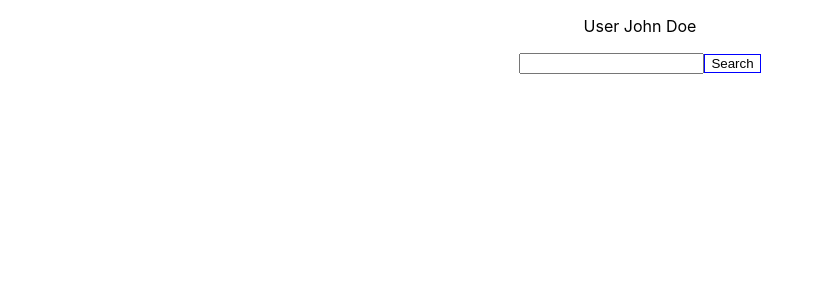
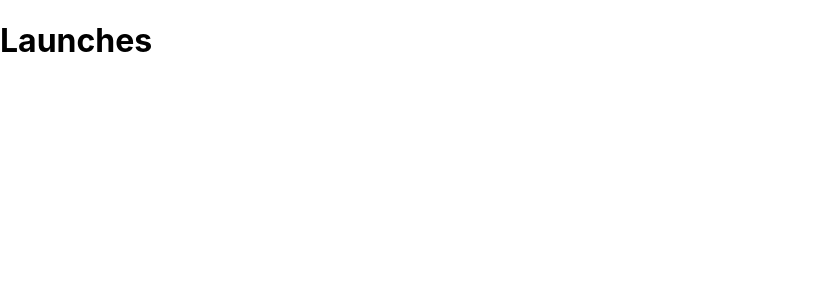
Before and after one commit to spdy999/right-man-front, a React (Create React App) app: page / in a window 1280 px wide. Shown: the top 300 px of the page, without its empty margins (0-822 px from the left). Built offline with nearby package versions, Linux system fonts and the light colour scheme.

Commit message:
initiate graphql (again)

```diff
--- a/src/App.tsx
+++ b/src/App.tsx
@@ -1,13 +1,20 @@
 import React, { Component } from 'react';
 import PokemonSearch from './components/PokemonSearch';
+import { ApolloProvider } from 'react-apollo';
 import './App.css';
+import ApolloClient from 'apollo-boost';
+import Launches from './components/Launches';
+
+const client = new ApolloClient({
+  uri: 'http://localhost:5000/graphql',
+});
 
 class App extends Component {
   render() {
     return (
-      <div className="App">
-        <PokemonSearch name="John Doe" />
-      </div>
+      <ApolloProvider client={client}>
+        <Launches />
+      </ApolloProvider>
     );
   }
 }
--- /dev/null
+++ b/src/components/Launches.tsx
@@ -0,0 +1,23 @@
+import React, { Component } from 'react';
+import gql from 'graphql-tag';
+
+const LAUNCHES_QUERY = gql`
+  query LaunchesQuery {
+    users {
+      id
+      username
+    }
+  }
+`;
+
+export class Launches extends Component {
+  render() {
+    return (
+      <div>
+        <h1>Launches</h1>
+      </div>
+    );
+  }
+}
+
+export default Launches;
```
